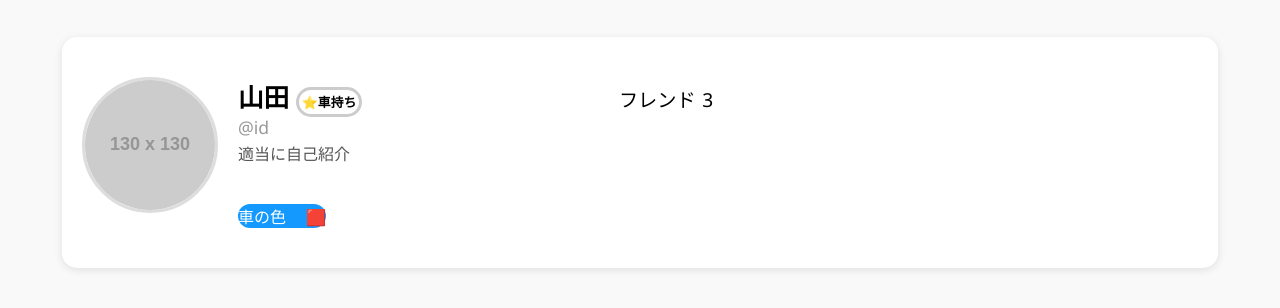
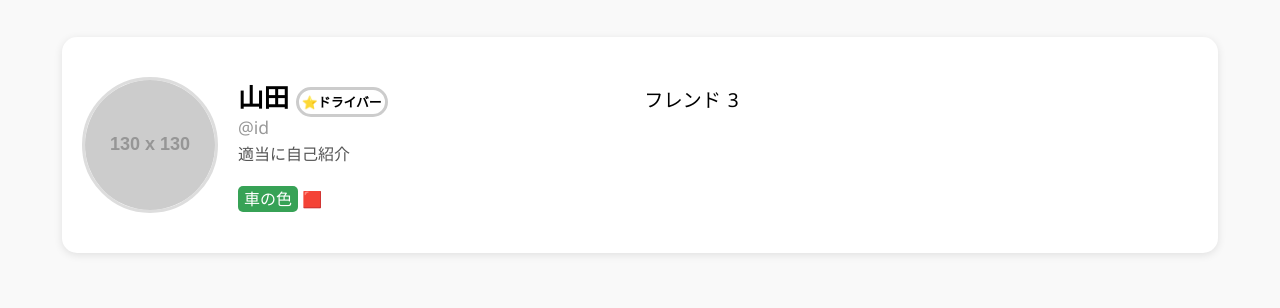
Before and after one commit to jphacks/sp_2508, a plain HTML site: page frontend/profile/profile.html in a window 1280 px wide. Shown: the part 90-398 px from the top of the page. Drawn offline with Linux system fonts and the light colour scheme; placeholder pictures from the web are drawn by us.

Commit message:
プロフィールと予約画面のUIを整えた

```diff
--- a/frontend/profile/profile.html
+++ b/frontend/profile/profile.html
@@ -22,7 +22,7 @@
     </div>
     <div class="info">
         <div class="profile-name"><span>山田</span>
-            <span class="mark">⭐️車持ち</span>
+            <span class="mark">⭐️ドライバー</span>
 
 
                     <span class="friends">フレンド</span>
@@ -38,12 +38,12 @@
         </div>
 
         <div class="car-color">
-            車の色<span class="car-emoji">🟥</span>
+            <span class="car-color-background">車の色</span> 🟥
         </div>
     </div>
   </div>
 
-  <div class
+
 
 
 
--- a/frontend/profile/style.css
+++ b/frontend/profile/style.css
@@ -110,12 +110,13 @@ body {
     }
 
     .car-color {
-        display: inline-block;
-  background-color: rgb(20, 153, 255); /* 背景色 */
-  margin-top: 18px;
-  margin-right: 400px;
 
-  border-radius: 15px;
+  }
+
+.car-color-background{
+   background-color: rgb(55, 162, 86); /* 背景色 */
+  border-radius: 5px;
+  padding: 2px 6px;
   color: white;
 }
 
```
Also changed, not shown: frontend/reserve/reserve.html (+5 -1 lines).
